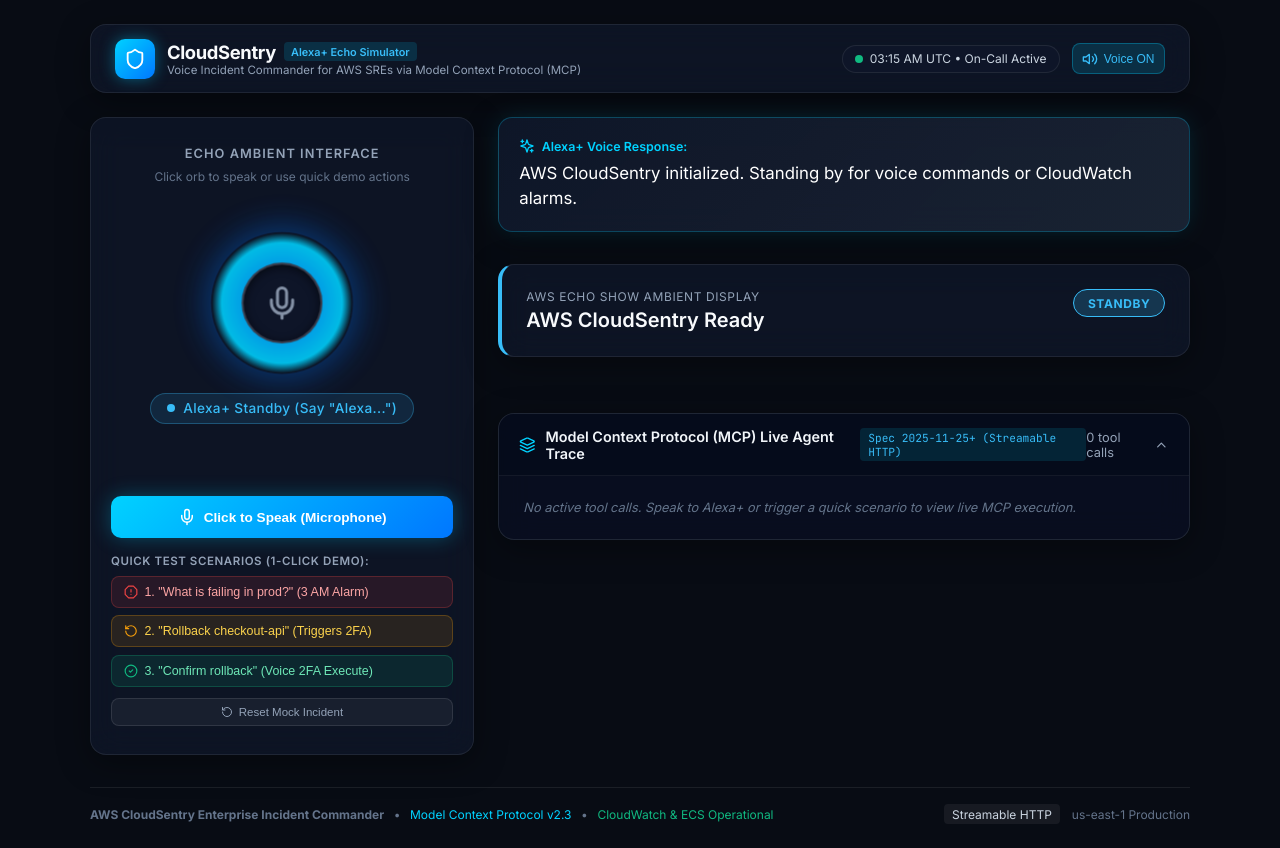
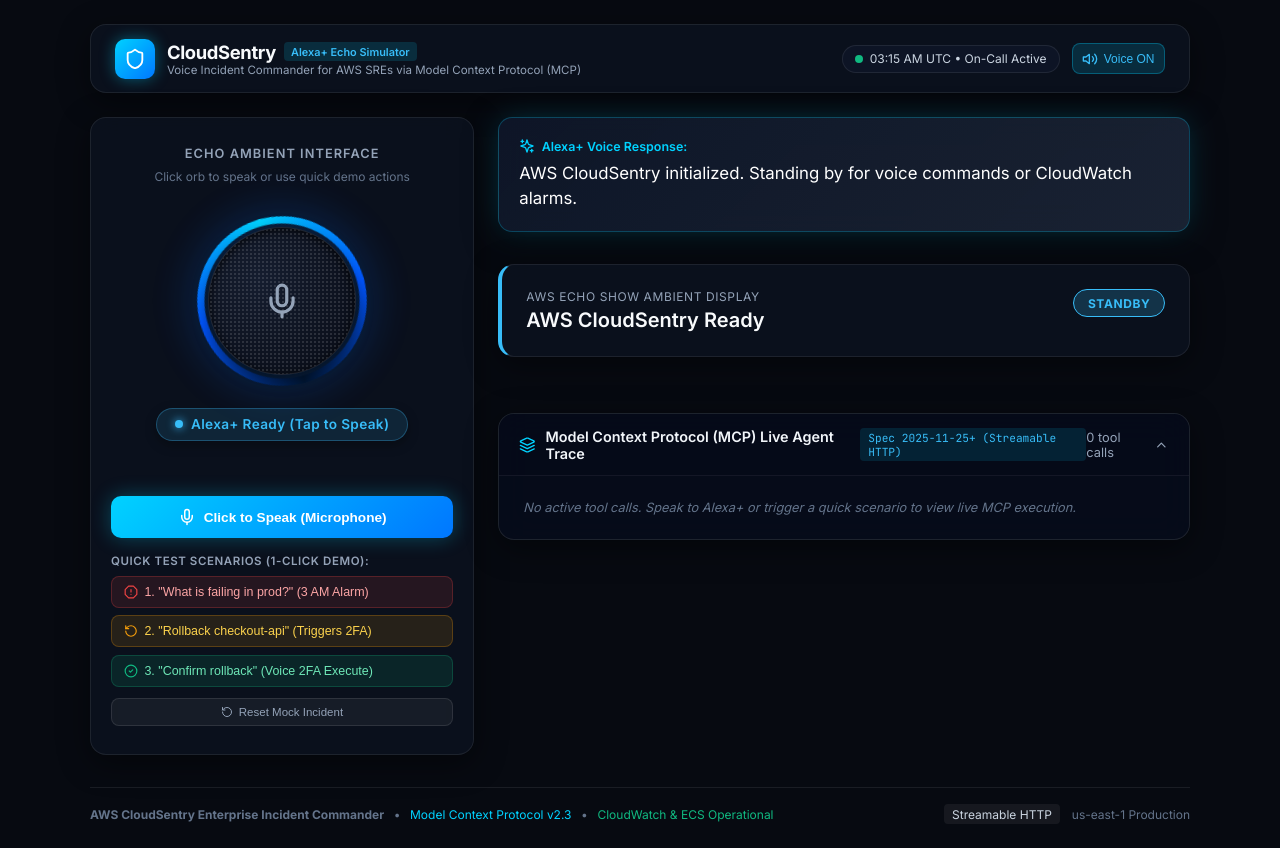
Before and after one commit to SSpirate11/aws-cloud-sentry, a React (Vite) app in the folder frontend/: page / in a window 1280 px wide. Built offline with nearby package versions, Linux system fonts and the light colour scheme.

Commit message:
feat: authentic Amazon Echo LED ring and light bar animation

```diff
--- a/frontend/src/components/EchoRing.jsx
+++ b/frontend/src/components/EchoRing.jsx
@@ -1,8 +1,8 @@
 import React from 'react';
-import { Mic, MicOff, Volume2, ShieldAlert, CheckCircle, Brain, Radio } from 'lucide-react';
+import { Mic, Volume2, ShieldAlert, CheckCircle, Radio, Sparkles } from 'lucide-react';
 
 export default function EchoRing({ state, isListening, isSpeaking, onToggleMic }) {
-  // Determine state class for ring styling
+  // Determine state class for authentic Echo LED light ring
   const getStateClass = () => {
     switch (state) {
       case 'LISTENING':
@@ -20,12 +20,14 @@
     }
   };
 
+  const stateClass = getStateClass();
+
   const getStatusLabel = () => {
     if (isListening) return 'Listening to you...';
     if (isSpeaking) return 'Alexa+ Speaking...';
     switch (state) {
       case 'THINKING':
-        return 'MCP Agent Reasoning & Querying AWS...';
+        return 'Alexa+ Reasoning via MCP...';
       case 'AWAITING_CONFIRMATION':
         return '⚠️ Voice 2FA Authorization Required';
       case 'RESOLVED':
@@ -33,94 +35,98 @@
       case 'INCIDENT_ACTIVE':
         return '🚨 Sev-2 CloudWatch Alarm Active';
       default:
-        return 'Alexa+ Standby (Say "Alexa...")';
+        return 'Alexa+ Ready (Tap to Speak)';
     }
   };
 
   return (
-    <div style={{ display: 'flex', flexDirection: 'column', alignItems: 'center', justifyContent: 'center', padding: '1.5rem 0' }}>
-      {/* Outer Pulse Ring */}
+    <div style={{ display: 'flex', flexDirection: 'column', alignItems: 'center', justifyContent: 'center', padding: '1.25rem 0' }}>
+
+      {/* Authentic Amazon Echo Light Ring Assembly */}
       <div
         onClick={onToggleMic}
-        className={`alexa-orb ${getStateClass()}`}
-        style={{
-          cursor: 'pointer',
-          display: 'flex',
-          alignItems: 'center',
-          justifyContent: 'center',
-          userSelect: 'none'
-        }}
-        title="Click to toggle microphone"
+        className={`echo-ring-wrapper echo-state-${stateClass}`}
+        title="Tap to speak with Alexa+"
       >
-        {/* Core Center Icon */}
-        <div style={{
-          width: '76px',
-          height: '76px',
-          borderRadius: '50%',
-          backgroundColor: '#0f172a',
-          display: 'flex',
-          alignItems: 'center',
-          justifyContent: 'center',
-          border: '2px solid rgba(255, 255, 255, 0.2)',
-          boxShadow: 'inset 0 2px 8px rgba(0,0,0,0.6)'
-        }}>
+        {/* 1. Outer Neon Ambient Diffusion Bloom */}
+        <div className="echo-bloom" />
+
+        {/* 2. Authentic Rotating/Pulsing LED Conic Gradient Ring */}
+        <div className="echo-light-ring" />
+
+        {/* 3. Matte Acoustic Inner Core (Echo Speaker Cap) */}
+        <div className="echo-inner-core">
+          {/* Subtle acoustic micro-perforation speaker grille */}
+          <div className="echo-speaker-grille" />
+
+          {/* Center Alexa Glyph / Status Icon */}
+          <div style={{ position: 'relative', zIndex: 5, display: 'flex', alignItems: 'center', justifyContent: 'center' }}>
             {isListening ? (
-            <Radio size={36} color="#00d2ff" style={{ animation: 'pulse-fast 1s infinite' }} />
+              <Radio size={40} color="#00d2ff" style={{ filter: 'drop-shadow(0 0 10px #00d2ff)', animation: 'pulse-fast 1s infinite' }} />
             ) : isSpeaking ? (
-            <Volume2 size={36} color="#38bdf8" />
+              <Volume2 size={40} color="#38bdf8" style={{ filter: 'drop-shadow(0 0 10px #38bdf8)' }} />
             ) : state === 'AWAITING_CONFIRMATION' ? (
-            <ShieldAlert size={36} color="#f59e0b" />
+              <ShieldAlert size={40} color="#ffb700" style={{ filter: 'drop-shadow(0 0 12px #ff9900)' }} />
             ) : state === 'RESOLVED' ? (
-            <CheckCircle size={36} color="#10b981" />
+              <CheckCircle size={40} color="#00e676" style={{ filter: 'drop-shadow(0 0 12px #00e676)' }} />
             ) : state === 'THINKING' ? (
-            <Brain size={36} color="#c084fc" />
+              <Sparkles size={40} color="#00d2ff" style={{ filter: 'drop-shadow(0 0 12px #00d2ff)', animation: 'spin-glow 2s infinite linear' }} />
             ) : (
-            <Mic size={36} color="#94a3b8" />
+              <Mic size={38} color="#94a3b8" />
             )}
           </div>
         </div>
+      </div>
 
-      {/* Status indicator pill */}
+      {/* Status indicator badge */}
       <div style={{
-        marginTop: '1.25rem',
-        padding: '0.4rem 1rem',
+        marginTop: '1.4rem',
+        padding: '0.45rem 1.1rem',
         borderRadius: '9999px',
         fontSize: '0.85rem',
-        fontWeight: '500',
+        fontWeight: '600',
         letterSpacing: '0.025em',
         backgroundColor: state === 'AWAITING_CONFIRMATION'
-          ? 'rgba(245, 158, 11, 0.15)'
+          ? 'rgba(255, 153, 0, 0.15)'
           : state === 'RESOLVED'
-          ? 'rgba(16, 185, 129, 0.15)'
+          ? 'rgba(0, 230, 118, 0.15)'
           : state === 'INCIDENT_ACTIVE'
-          ? 'rgba(239, 68, 68, 0.15)'
+          ? 'rgba(255, 51, 75, 0.15)'
+          : state === 'THINKING'
+          ? 'rgba(0, 210, 255, 0.15)'
           : 'rgba(56, 189, 248, 0.12)',
         border: `1px solid ${
           state === 'AWAITING_CONFIRMATION'
-            ? 'rgba(245, 158, 11, 0.4)'
+            ? 'rgba(255, 153, 0, 0.45)'
             : state === 'RESOLVED'
-            ? 'rgba(16, 185, 129, 0.4)'
+            ? 'rgba(0, 230, 118, 0.45)'
             : state === 'INCIDENT_ACTIVE'
-            ? 'rgba(239, 68, 68, 0.4)'
+            ? 'rgba(255, 51, 75, 0.45)'
+            : state === 'THINKING'
+            ? 'rgba(0, 210, 255, 0.45)'
             : 'rgba(56, 189, 248, 0.3)'
         }`,
         color: state === 'AWAITING_CONFIRMATION'
-          ? '#fbbf24'
+          ? '#ffb700'
           : state === 'RESOLVED'
-          ? '#34d399'
+          ? '#00e676'
           : state === 'INCIDENT_ACTIVE'
-          ? '#f87171'
+          ? '#ff4d61'
+          : state === 'THINKING'
+          ? '#00d2ff'
           : '#38bdf8',
         display: 'flex',
         alignItems: 'center',
-        gap: '0.5rem'
+        gap: '0.5rem',
+        boxShadow: '0 4px 12px rgba(0,0,0,0.3)'
       }}>
         <span style={{
           width: '8px',
           height: '8px',
           borderRadius: '50%',
           backgroundColor: 'currentColor',
-          display: 'inline-block'
+          display: 'inline-block',
+          boxShadow: '0 0 8px currentColor'
         }}></span>
         {getStatusLabel()}
       </div>
--- a/frontend/src/index.css
+++ b/frontend/src/index.css
@@ -3,19 +3,19 @@
 @tailwind utilities;
 
 :root {
-  --echo-cyan: #00d2ff;
-  --echo-blue: #0077ff;
-  --echo-purple: #9d4edd;
-  --echo-amber: #f59e0b;
-  --echo-green: #10b981;
-  --echo-red: #ef4444;
+  --alexa-cyan: #00d2ff;
+  --alexa-blue: #0055ff;
+  --alexa-deep-blue: #001633;
+  --alexa-amber: #ff9900;
+  --alexa-green: #00e676;
+  --alexa-red: #ff334b;
 }
 
 body {
   margin: 0;
   padding: 0;
   font-family: 'Inter', -apple-system, BlinkMacSystemFont, sans-serif;
-  background-color: #080c14;
+  background-color: #070a11;
   color: #f1f5f9;
   min-height: 100vh;
   overflow-x: hidden;
@@ -27,83 +27,248 @@
 
 /* Glassmorphism panels */
 .glass-panel {
-  background: rgba(15, 23, 42, 0.75);
+  background: rgba(13, 19, 33, 0.75);
   backdrop-filter: blur(16px);
   -webkit-backdrop-filter: blur(16px);
   border: 1px solid rgba(255, 255, 255, 0.08);
-  box-shadow: 0 8px 32px 0 rgba(0, 0, 0, 0.37);
+  box-shadow: 0 8px 32px 0 rgba(0, 0, 0, 0.45);
 }
 
 .glass-panel-glow {
-  box-shadow: 0 0 25px -5px rgba(0, 210, 255, 0.2), 0 8px 32px 0 rgba(0, 0, 0, 0.4);
+  box-shadow: 0 0 30px -5px rgba(0, 210, 255, 0.25), 0 8px 32px 0 rgba(0, 0, 0, 0.5);
 }
 
-/* Glowing Alexa Light Ring Animation */
-.alexa-orb {
+/* ==========================================================================
+   AUTHENTIC AMAZON ECHO LIGHT RING ANIMATIONS
+   Exact recreations of the physical Amazon Echo LED ring behaviors:
+   - Standby: Deep cyan-blue idle breathing
+   - Listening: Directional cyan focal beam with audio pulse
+   - Thinking: Authentic twin-beam spinning light ring
+   - Awaiting Confirmation: Intense Amazon amber warning sweep
+   - Resolved: Emerald green completion wave
+   ========================================================================== */
+
+.echo-ring-wrapper {
   position: relative;
-  width: 140px;
-  height: 140px;
+  width: 170px;
+  height: 170px;
   border-radius: 50%;
-  transition: all 0.5s cubic-bezier(0.4, 0, 0.2, 1);
+  display: flex;
+  align-items: center;
+  justify-content: center;
+  cursor: pointer;
+  transition: transform 0.4s cubic-bezier(0.34, 1.56, 0.64, 1);
 }
 
-.alexa-orb.standby {
-  background: radial-gradient(circle, #0077ff 0%, #00d2ff 60%, rgba(0,210,255,0) 70%);
-  box-shadow: 0 0 35px 5px rgba(0, 119, 255, 0.45);
-  animation: pulse-slow 3s infinite ease-in-out;
+.echo-ring-wrapper:hover {
+  transform: scale(1.04);
 }
 
-.alexa-orb.listening {
-  background: radial-gradient(circle, #00d2ff 0%, #38bdf8 60%, rgba(56,189,248,0) 70%);
-  box-shadow: 0 0 50px 15px rgba(0, 210, 255, 0.7);
-  animation: pulse-fast 1.2s infinite ease-in-out;
-  transform: scale(1.08);
+.echo-ring-wrapper:active {
+  transform: scale(0.98);
 }
 
-.alexa-orb.thinking {
-  background: radial-gradient(circle, #9d4edd 0%, #c77dff 60%, rgba(157,78,221,0) 70%);
-  box-shadow: 0 0 50px 15px rgba(157, 78, 221, 0.7);
+/* The Glowing LED Light Ring (Doughnut) */
+.echo-light-ring {
+  position: absolute;
+  inset: 0;
+  border-radius: 50%;
+  padding: 8px; /* Thickness of the LED ring */
+  mask: radial-gradient(farthest-side, transparent calc(100% - 8px), #fff calc(100% - 7px));
+  -webkit-mask: radial-gradient(farthest-side, transparent calc(100% - 8px), #fff calc(100% - 7px));
+  transition: all 0.6s ease;
+}
+
+/* Neon Ambient Bloom behind the ring */
+.echo-bloom {
+  position: absolute;
+  inset: -10px;
+  border-radius: 50%;
+  filter: blur(18px);
+  opacity: 0.7;
+  transition: all 0.6s ease;
+  pointer-events: none;
+}
+
+/* 1. STANDBY STATE (Idle Breathing) */
+.echo-state-standby .echo-light-ring {
+  background: conic-gradient(from 0deg, #001633 0%, #0055ff 25%, #00d2ff 50%, #0055ff 75%, #001633 100%);
+  animation: echo-rotate-slow 12s linear infinite;
+}
+.echo-state-standby .echo-bloom {
+  background: radial-gradient(circle, rgba(0, 210, 255, 0.45) 0%, rgba(0, 85, 255, 0.2) 60%, transparent 75%);
+  animation: echo-breathe 4s infinite ease-in-out;
+}
+
+/* 2. LISTENING STATE (Intense Cyan Beam) */
+.echo-state-listening .echo-light-ring {
+  background: conic-gradient(from 180deg, #001633 0%, #0055ff 25%, #00d2ff 46%, #ffffff 50%, #00d2ff 54%, #0055ff 75%, #001633 100%);
+  animation: echo-pulse-listen 1.2s infinite ease-in-out;
+}
+.echo-state-listening .echo-bloom {
+  background: radial-gradient(circle, rgba(0, 210, 255, 0.85) 0%, rgba(0, 85, 255, 0.4) 55%, transparent 75%);
+  animation: echo-breathe-fast 1.2s infinite ease-in-out;
+}
+
+/* 3. THINKING STATE (The Iconic Alexa Dual-Beam Spinner) */
+.echo-state-thinking .echo-light-ring {
+  background: conic-gradient(
+    from 0deg,
+    transparent 0%,
+    #0055ff 15%,
+    #00d2ff 32%,
+    #ffffff 38%,
+    transparent 45%,
+    transparent 50%,
+    #0055ff 65%,
+    #00d2ff 82%,
+    #ffffff 88%,
+    transparent 95%
+  );
+  animation: echo-spin 1.25s linear infinite;
+}
+.echo-state-thinking .echo-bloom {
+  background: radial-gradient(circle, rgba(0, 210, 255, 0.7) 0%, rgba(157, 78, 221, 0.35) 60%, transparent 75%);
+  animation: echo-spin 3s linear infinite;
+}
+
+/* 4. AWAITING CONFIRMATION (Amazon Echo Amber Warning Sweep) */
+.echo-state-awaiting_confirmation .echo-light-ring {
+  background: conic-gradient(from 0deg, #3d1f00 0%, #ff8800 25%, #ffb700 48%, #ffffff 50%, #ffb700 52%, #ff8800 75%, #3d1f00 100%);
+  animation: echo-warn-sweep 1.8s ease-in-out infinite alternate;
+}
+.echo-state-awaiting_confirmation .echo-bloom {
+  background: radial-gradient(circle, rgba(255, 153, 0, 0.85) 0%, rgba(245, 158, 11, 0.4) 60%, transparent 75%);
+  animation: echo-breathe-fast 1s infinite ease-in-out;
+}
+
+/* 5. RESOLVED STATE (Emerald Green Completion Ring) */
+.echo-state-resolved .echo-light-ring {
+  background: conic-gradient(from 0deg, #002b11 0%, #00aa44 25%, #00e676 50%, #a7f3d0 75%, #002b11 100%);
+  animation: echo-rotate-slow 6s linear infinite;
+}
+.echo-state-resolved .echo-bloom {
+  background: radial-gradient(circle, rgba(0, 230, 118, 0.75) 0%, rgba(16, 185, 129, 0.35) 60%, transparent 75%);
+  animation: echo-breathe 2.5s infinite ease-in-out;
+}
+
+/* 6. CRITICAL INCIDENT ALARM STATE */
+.echo-state-incident_active .echo-light-ring {
+  background: conic-gradient(from 0deg, #3b0007 0%, #dc2626 25%, #ff334b 48%, #ffffff 50%, #ff334b 52%, #dc2626 75%, #3b0007 100%);
+  animation: echo-spin 2s linear infinite;
+}
+.echo-state-incident_active .echo-bloom {
+  background: radial-gradient(circle, rgba(255, 51, 75, 0.85) 0%, rgba(220, 38, 38, 0.4) 60%, transparent 75%);
+  animation: echo-breathe-fast 1s infinite ease-in-out;
+}
+
+/* Echo Speaker Inner Cap (Matte Acoustic Core) */
+.echo-inner-core {
+  position: relative;
+  width: 146px;
+  height: 146px;
+  border-radius: 50%;
+  background: radial-gradient(circle at 35% 35%, #151d2f 0%, #0a0e19 85%);
+  box-shadow: inset 0 2px 10px rgba(0, 0, 0, 0.8), 0 4px 15px rgba(0, 0, 0, 0.5);
+  border: 1px solid rgba(255, 255, 255, 0.08);
+  display: flex;
+  align-items: center;
+  justify-content: center;
+  z-index: 2;
+}
+
+/* Subtle speaker fabric texture overlay */
+.echo-speaker-grille {
+  position: absolute;
+  inset: 0;
+  border-radius: 50%;
+  opacity: 0.12;
+  background-image: radial-gradient(#ffffff 1px, transparent 1px);
+  background-size: 4px 4px;
+}
+
+/* Keyframe Animations */
+@keyframes echo-spin {
+  0% { transform: rotate(0deg); }
+  100% { transform: rotate(360deg); }
+}
+
+@keyframes echo-rotate-slow {
+  0% { transform: rotate(0deg); }
+  100% { transform: rotate(360deg); }
+}
+
+@keyframes echo-breathe {
+  0%, 100% { transform: scale(0.95); opacity: 0.55; }
+  50% { transform: scale(1.08); opacity: 0.85; }
+}
+
+@keyframes echo-breathe-fast {
+  0%, 100% { transform: scale(1.0); opacity: 0.65; }
+  50% { transform: scale(1.15); opacity: 1; }
+}
+
+@keyframes echo-pulse-listen {
+  0%, 100% { transform: scale(1); filter: brightness(1); }
+  50% { transform: scale(1.02); filter: brightness(1.25); }
+}
+
+@keyframes echo-warn-sweep {
+  0% { transform: rotate(0deg) scale(1); filter: brightness(1); }
+  100% { transform: rotate(90deg) scale(1.03); filter: brightness(1.3); }
+}
+
+/* ==========================================================================
+   ECHO SHOW AMBIENT BOTTOM LIGHT BAR
+   The iconic glowing gradient bar that runs along the bottom of an Echo Show screen
+   ========================================================================== */
+.echo-show-bottom-bar {
+  position: fixed;
+  bottom: 0;
+  left: 0;
+  right: 0;
+  height: 5px;
+  z-index: 50;
+  pointer-events: none;
+  transition: all 0.5s ease;
+}
+
+.echo-show-bottom-bar.standby {
+  background: linear-gradient(90deg, transparent, rgba(0, 85, 255, 0.4), rgba(0, 210, 255, 0.7), rgba(0, 85, 255, 0.4), transparent);
+  box-shadow: 0 -4px 15px rgba(0, 210, 255, 0.4);
+}
+
+.echo-show-bottom-bar.listening {
+  height: 7px;
+  background: linear-gradient(90deg, transparent, #0055ff, #00d2ff, #ffffff, #00d2ff, #0055ff, transparent);
+  box-shadow: 0 -6px 25px rgba(0, 210, 255, 0.9);
+  animation: pulse-fast 1.2s infinite ease-in-out;
+}
+
+.echo-show-bottom-bar.thinking {
+  height: 6px;
+  background: linear-gradient(90deg, transparent, #0055ff, #00d2ff, #9d4edd, #00d2ff, #0055ff, transparent);
+  box-shadow: 0 -5px 22px rgba(0, 210, 255, 0.8);
   animation: spin-glow 2s infinite linear;
 }
 
-.alexa-orb.awaiting_confirmation {
-  background: radial-gradient(circle, #f59e0b 0%, #fbbf24 60%, rgba(245,158,11,0) 70%);
-  box-shadow: 0 0 55px 15px rgba(245, 158, 11, 0.75);
+.echo-show-bottom-bar.awaiting_confirmation {
+  height: 7px;
+  background: linear-gradient(90deg, transparent, #ff8800, #ffb700, #ffffff, #ffb700, #ff8800, transparent);
+  box-shadow: 0 -6px 25px rgba(255, 153, 0, 0.9);
   animation: pulse-warn 1s infinite ease-in-out;
-  transform: scale(1.1);
 }
 
-.alexa-orb.resolved {
-  background: radial-gradient(circle, #10b981 0%, #34d399 60%, rgba(16,185,129,0) 70%);
-  box-shadow: 0 0 50px 15px rgba(16, 185, 129, 0.75);
-  animation: pulse-slow 2s infinite ease-in-out;
+.echo-show-bottom-bar.resolved {
+  height: 6px;
+  background: linear-gradient(90deg, transparent, #00aa44, #00e676, #a7f3d0, #00e676, #00aa44, transparent);
+  box-shadow: 0 -5px 20px rgba(0, 230, 118, 0.8);
 }
 
-.alexa-orb.incident_active {
-  background: radial-gradient(circle, #ef4444 0%, #f87171 60%, rgba(239,68,68,0) 70%);
-  box-shadow: 0 0 50px 15px rgba(239, 68, 68, 0.75);
-  animation: pulse-fast 1s infinite ease-in-out;
-}
-
-@keyframes pulse-slow {
-  0%, 100% { transform: scale(1); opacity: 0.85; }
-  50% { transform: scale(1.05); opacity: 1; }
-}
-
-@keyframes pulse-fast {
-  0%, 100% { transform: scale(1.04); opacity: 0.9; }
-  50% { transform: scale(1.14); opacity: 1; }
-}
-
-@keyframes pulse-warn {
-  0%, 100% { transform: scale(1.05); opacity: 0.8; }
-  50% { transform: scale(1.18); opacity: 1; }
-}
-
-@keyframes spin-glow {
-  0% { transform: rotate(0deg) scale(1.05); }
-  50% { transform: rotate(180deg) scale(1.12); }
-  100% { transform: rotate(360deg) scale(1.05); }
+.echo-show-bottom-bar.incident_active {
+  height: 7px;
+  background: linear-gradient(90deg, transparent, #dc2626, #ff334b, #ffffff, #ff334b, #dc2626, transparent);
+  box-shadow: 0 -6px 25px rgba(255, 51, 75, 0.85);
 }
 
 /* Custom Scrollbar */
```
Also changed, not shown: 1 other file (tests, documents, lock files or other folders). Lines whose indentation alone changed are shown as unchanged.
